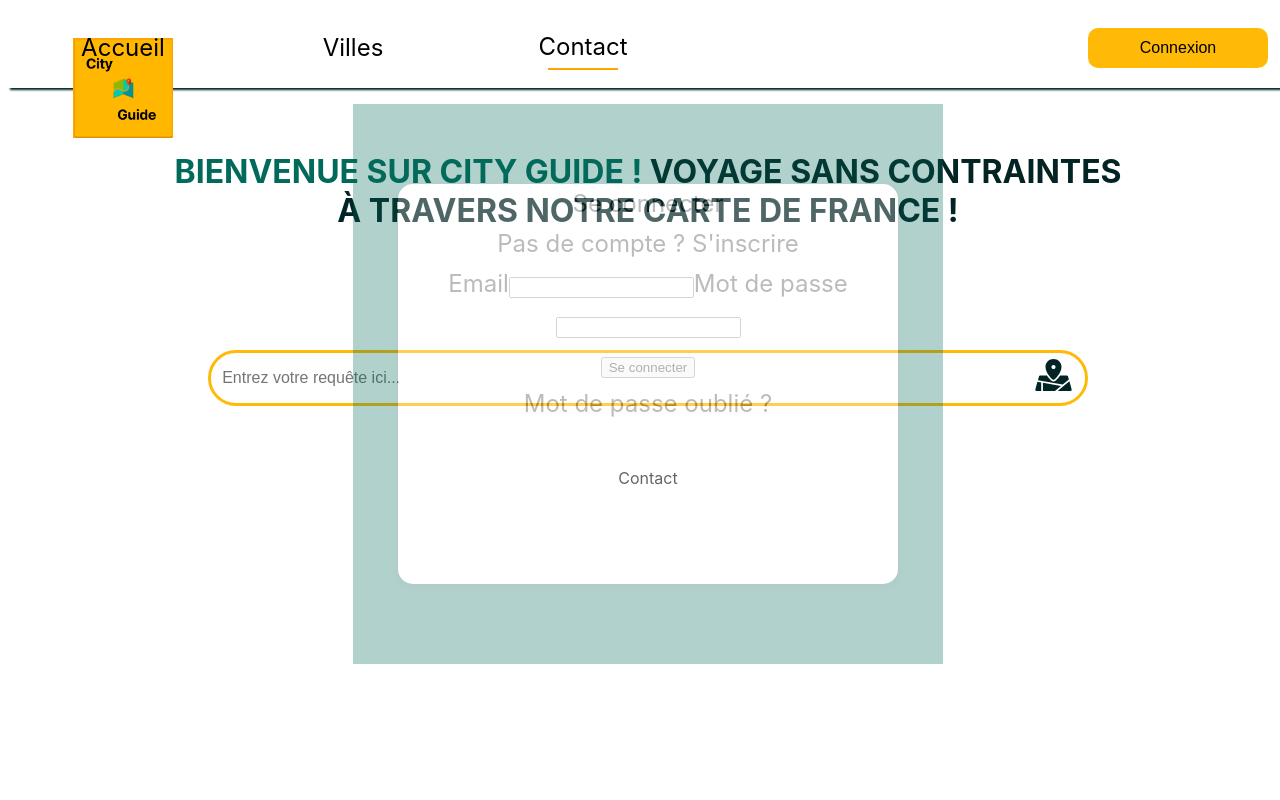
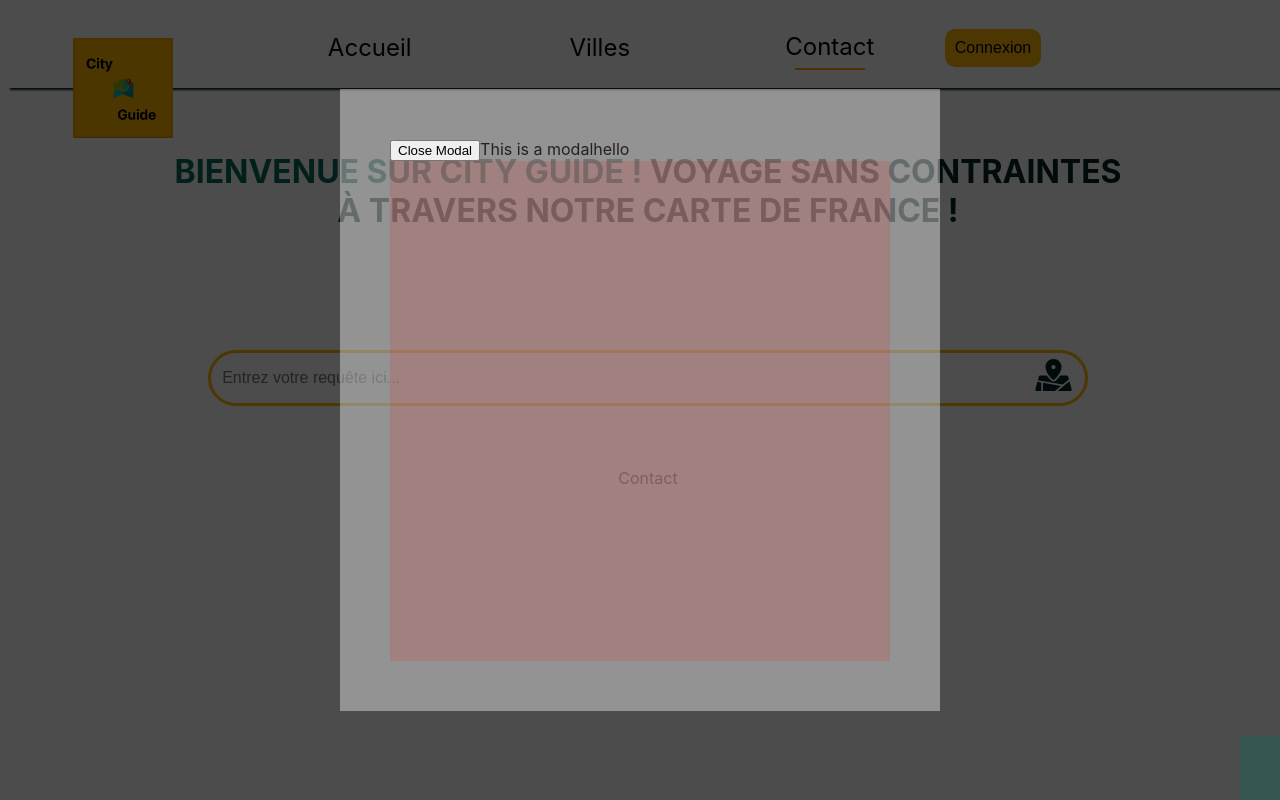
Before and after one commit to WildCodeSchool/2209-wns-hopper-les4starthopper-front, a React (Create React App) app: page /contact in a window 1280 px wide. Both pictures are taken after a click on the button "Connexion". Built offline with nearby package versions, Linux system fonts and the light colour scheme.

Commit message:
trying to fix portal issue with previous code

```diff
--- a/package.json
+++ b/package.json
@@ -11,6 +11,7 @@
     "@types/node": "^16.11.59",
     "@types/react": "^18.0.20",
     "@types/react-dom": "^18.0.6",
+    "classnames": "^2.3.2",
     "graphql": "^16.6.0",
     "leaflet": "^1.9.3",
     "react": "^18.2.0",
--- a/public/index.html
+++ b/public/index.html
@@ -10,34 +10,14 @@
       content="Web site created using create-react-app"
     />
     <link rel="apple-touch-icon" href="%PUBLIC_URL%/logo192.png" />
-    <!--
-      manifest.json provides metadata used when your web app is installed on a
-      user's mobile device or desktop. See https://developers.google.com/web/fundamentals/web-app-manifest/
-    -->
+
     <link rel="manifest" href="%PUBLIC_URL%/manifest.json" />
-    <!--
-      Notice the use of %PUBLIC_URL% in the tags above.
-      It will be replaced with the URL of the `public` folder during the build.
-      Only files inside the `public` folder can be referenced from the HTML.
 
-      Unlike "/favicon.ico" or "favicon.ico", "%PUBLIC_URL%/favicon.ico" will
-      work correctly both with client-side routing and a non-root public URL.
-      Learn how to configure a non-root public URL by running `npm run build`.
-    -->
     <title>React App</title>
   </head>
   <body>
     <noscript>You need to enable JavaScript to run this app.</noscript>
     <div id="root"></div>
-    <!--
-      This HTML file is a template.
-      If you open it directly in the browser, you will see an empty page.
-
-      You can add webfonts, meta tags, or analytics to this file.
-      The build step will place the bundled scripts into the <body> tag.
-
-      To begin the development, run `npm start` or `yarn start`.
-      To create a production bundle, use `npm run build` or `yarn build`.
-    -->
+    <div id="portal"></div>
   </body>
 </html>
--- a/src/App.tsx
+++ b/src/App.tsx
@@ -31,6 +31,7 @@ function App() {
           data={DocData}
         />
 
+
 				<div className='mainContainer'>
 					<Routes>
 						<Route path='/home' element={<Home />} />
--- a/src/components/ConnexionBtn/SignIn.scss
+++ b/src/components/ConnexionBtn/SignIn.scss
@@ -1,23 +1,28 @@
+
+.button_wrapper_styles{
+  position: relative;
+	z-index: 1;
+}
 
 .connexionBtn{
   display:flex;
-  position:absolute;
-  right: 10px;
-  justify-content: center;
-  align-items: center;
-  height: 40px;
-  width: 180px;
-  margin-left: 5px;
-  margin-right: 10px;
-  padding: 10px;
+  //posiion:absolute;
+  padding:10px;
   border: 0px;
   border-radius: 10px;
   font-size: 1rem;
   background: #ffba08;
 }
 
-@media screen and (max-width: 1060px){
-  .connexionBtn{
-   display:none;
-  }
- }
+.otherContentStyles {
+	position: relative;
+	background: red;
+	padding: 10px;
+	z-index: 2;
+}
+
+// @media screen and (max-width: 1060px){
+//   .connexionBtn{
+//    display:none;
+//   }
+//  }
--- a/src/components/ConnexionBtn/SignIn.tsx
+++ b/src/components/ConnexionBtn/SignIn.tsx
@@ -3,34 +3,23 @@ import { ModalAuth } from "../ModalAuth/ModalAuth";
 import "./SignIn.scss";
 
 function ConnexionBtn() {
-  const [showModal, setShowModal] = useState(false);
+  const [isOpen, setIsOpen] = useState(false)
 
-  const handleShowModal = () => {
-    setShowModal(!showModal);
-  };
-
-  /* useEffect(() => {
-    const closeModal = (e: any) => {
-      if (
-        e.target.className !== "connexionBtn" &&
-        !e.target.classList.contains("modalAuth")
-      ) {
-        setShowModal(false);
-      }
-    };
-    document.body.addEventListener("click", closeModal);
-    return () => document.body.removeEventListener("click", closeModal);
-  }, []);
- */
-
-  //starting portal
   return (
     <>
-      <button onClick={handleShowModal} className="connexionBtn">
+    <div className="button_wrapper_styles" >
+      <button className="connexionBtn" onClick={() => setIsOpen(true)} >
         Connexion
       </button>
-      {showModal && <ModalAuth closeModal={handleShowModal} />}
-    </>
+    </div>
+      {/* <ModalAuth /> */}
+
+      <ModalAuth open={isOpen} onClose={() => setIsOpen(false)}>
+        This is a modal
+      </ModalAuth>
+   </>
+
+
   );
 }
 
--- a/src/components/ModalAuth/ModalAuth.tsx
+++ b/src/components/ModalAuth/ModalAuth.tsx
@@ -1,118 +1,52 @@
-import React, { useState } from "react";
+import React, { ReactNode } from "react";
 import "./modalAuth.scss";
+import ReactDOM from "react-dom";
 import { createUser } from "../../graphql/createUser";
 import { useMutation } from "@apollo/client";
 
-export const ModalAuth = (props: any) => {
-  const [authMode, setAuthMode] = useState("signin");
+export interface IProps {
+	open: boolean;
+	children?: ReactNode;
+	onClose: any;
+}
 
-  const [email, setEmail] = useState<string>("");
-  const [password, setPassword] = useState<string>("");
+export const ModalAuth = ({ open, children, onClose }: IProps) => {
+	if (!open) return null;
 
-  const [handleSignupMutation, { data, loading, error }] =
-    useMutation(createUser);
+	return ReactDOM.createPortal(
+		<>
+			<div className='overlay_styles' />
 
-  const handleSignup = async () => {
-    try {
-      await handleSignupMutation({
-        variables: {
-          data: { email, password },
-        },
-      });
-      setEmail("");
-      setPassword("");
-    } catch {}
-  };
-
-  const changeAuthMode = () => {
-    setAuthMode(authMode === "signin" ? "signup" : "signin");
-  };
-
-  if (authMode === "signin") {
-    return (
-      <div onClick={props.closeModal} className="modalAuth-component">
-        <div className={`modalAuth-body ${props.className}`}>
-          <div className="modalAuth__title">Se connecter</div>
-          <div className="modalAuth__mode">
-            Pas de compte ? <span onClick={changeAuthMode}>S'inscrire</span>
+			<div className='modal_styles'>
+				<button onClick={onClose}>Close Modal</button>
+				{children}
+				hello
+				<div className='redtest'>
+					<div className='modalAuth-component'>
+						<div className='modalAuth-body'>
+							<div className='modalAuth__title'>Se connecter</div>
+							<div className='modalAuth__mode'>
+								Pas de compte ? <span>S'inscrire</span>
 							</div>
-          <div className="modalAuth__input">
-            <div className="modalAuth__signup-input">
-              <label htmlFor="email">Email</label>
-              <input
-                disabled={loading}
-                type="email"
-                name="email"
-                value={email}
-                onChange={(e) => {
-                  setEmail(e.target.value);
-                }}
-              />
-              <label htmlFor="password">Mot de passe</label>
-              <input
-                disabled={loading}
-                type="password"
-                name="password"
-                value={password}
-                onChange={(e) => {
-                  setPassword(e.target.value);
-                }}
-              />
+							<div className='modalAuth__input'>
+								<div className='modalAuth__signup-input'>
+									<label htmlFor='email'>Email</label>
+									<input type='email' name='email' />
+									<label htmlFor='password'>Mot de passe</label>
+									<input type='password' name='password' />
 								</div>
-            <div className="modalAuth__submit">
-              <button onClick={handleSignup}>Se connecter</button>
-              <div className="modalAuth__submit__forgotPassword">
-                <a href="test"> Mot de passe oublié ? </a>
+								<div className='modalAuth__submit'>
+									<button>Se connecter</button>
+									<div className='modalAuth__submit__forgotPassword'>
+										<a href='test'> Mot de passe oublié ? </a>
 									</div>
 								</div>
 							</div>
 						</div>
 					</div>
-    );
-  }
-
-  return (
-    <div onClick={props.closeModal} className="modalAuth-component">
-      <div className={`modalAuth-body ${props.className}`}>
-        <div className="modalAuth__title">S'inscrire</div>
-        <div className="modalAuth__mode">
-          Déjà enregistré ? <span onClick={changeAuthMode}>Se connecter</span>
-        </div>
-        <div className="modalAuth__input">
-          <div className="modalAuth__signin-input">
-            <label htmlFor="email">Email</label>
-            <input
-              disabled={loading}
-              type="email"
-              name="email"
-              value={email}
-              onChange={(e) => {
-                setEmail(e.target.value);
-              }}
-            />
-            <label htmlFor="password">Mot de passe</label>
-            <input
-              disabled={loading}
-              type="password"
-              name="password"
-              value={password}
-              onChange={(e) => {
-                setPassword(e.target.value);
-              }}
-            />
-          </div>
-          <div className="modalAuth__submit">
-            <button onClick={handleSignup}>Créer un compte</button>
 				</div>
 			</div>
-      </div>
-    </div>
+		</>,
+		document.querySelector("#portal") as Element
 	);
-  // <div>
-  // 		{error && (
-  // 			<pre style={{ color: "red" }}>
-  // 				{JSON.stringify(error, null, 4)}
-  // 			</pre>
-  // 		)}
-  // 	</div>
 };
--- a/src/components/ModalAuth/modalAuth.scss
+++ b/src/components/ModalAuth/modalAuth.scss
@@ -1,3 +1,34 @@
+/*TEST ZONE------------------*/
+.modal_styles{
+  position: fixed;
+  top: 50%;
+  left: 50%;
+  transform: translate(-50%, -50%);
+  background: #ffffff65;
+  padding: 50px;
+  z-index:1000;
+}
+
+.overlay_styles{
+  position:fixed;
+  top:0;
+  left:0;
+  right:0;
+  bottom:0;
+  background: rgba(0,0,0,.7);
+  z-index:1000;
+}
+
+.redtest{
+  width:500px;
+  height:500px;
+  background:rgba(255, 0, 0, 0.131);
+}
+
+/*----------------------------*/
+
+
+
 .modalAuth-component {
   width: 1200px;
   height: 70vh;
@@ -6,11 +37,14 @@
   align-items: center;
   background-color: #026a5a;
   opacity: 0.3;
-  position: relative;
-  top: auto;
-  right: 50%;
+  // position: relative;
+  position:fixed;
+  top: 50%;
+  left:50%;
+  // top: auto;
+  // right: 50%;
   transform: translate(50%, 60%);
-  z-index: 2;
+  z-index: 1000;
 }
 
 .modalAuth-body {
```
Also changed, not shown: 1 other file (tests, documents, lock files or other folders). Lines whose indentation alone changed are shown as unchanged.
